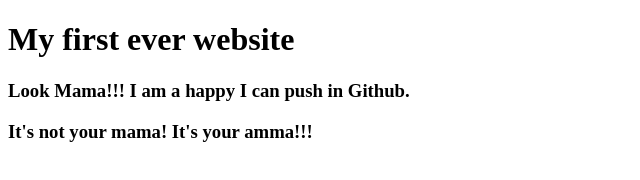
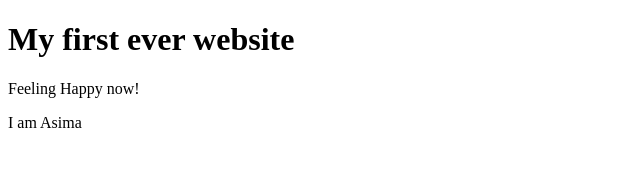
Before and after one commit to asima-chowdhury/my-first-website, a plain HTML site: page index.html in a window 1280 px wide. Shown: the whole page, without its empty margins (0-640 px from the left). Drawn offline with Linux system fonts and the light colour scheme.

Commit message:
feeling added

```diff
--- a/index.html
+++ b/index.html
@@ -7,7 +7,7 @@
 </head>
 <body>
     <h1>My first ever website</h1>
-    <h3>Look Mama!!! I am a happy I can push in Github.</h3>
-    <h3>It's not your mama! It's your amma!!!</h3>
+    <p>Feeling Happy now!</p>
+    <p>I am Asima</p>
 </body>
 </html>
```
